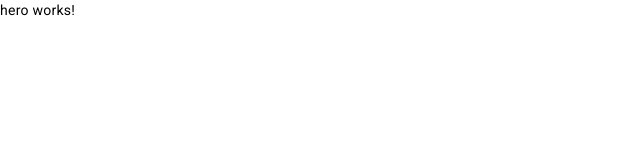
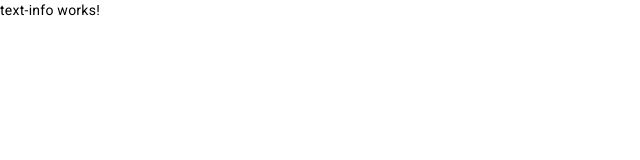
Before and after one commit to nanero42/landing-business, an Angular app: page / in a window 1280 px wide. Shown: the top 160 px of the page, without its empty margins (0-640 px from the left). Built offline with nearby package versions, Linux system fonts and the light colour scheme.

Commit message:
feat(component) add text-info component

```diff
--- /dev/null
+++ b/src/app/components/text-info/text-info.component.html
@@ -0,0 +1 @@
+<p>text-info works!</p>
--- /dev/null
+++ b/src/app/components/text-info/text-info.component.ts
@@ -0,0 +1,11 @@
+import { ChangeDetectionStrategy, Component } from '@angular/core';
+
+@Component({
+  selector: 'app-text-info',
+  templateUrl: './text-info.component.html',
+  styleUrls: ['./text-info.component.scss'],
+  changeDetection: ChangeDetectionStrategy.OnPush
+})
+export class TextInfoComponent {
+
+}
--- a/src/app/modules/hero/hero.component.html
+++ b/src/app/modules/hero/hero.component.html
@@ -1 +1 @@
-<p>hero works!</p>
+<app-text-info />
--- a/src/app/modules/hero/hero.module.ts
+++ b/src/app/modules/hero/hero.module.ts
@@ -1,6 +1,7 @@
 import { NgModule } from '@angular/core';
 import { CommonModule } from '@angular/common';
 import { HeroComponent } from './hero.component';
+import { ComponentsModule } from 'src/app/components/components.module';
 
 
 
@@ -10,6 +11,7 @@ import { HeroComponent } from './hero.component';
   ],
   imports: [
     CommonModule,
+    ComponentsModule,
   ],
   exports: [
     HeroComponent,
```
Also changed, not shown: src/app/components/components.module.ts (added, +18 -0 lines), src/app/components/text-info/text-info.component.scss (added).
